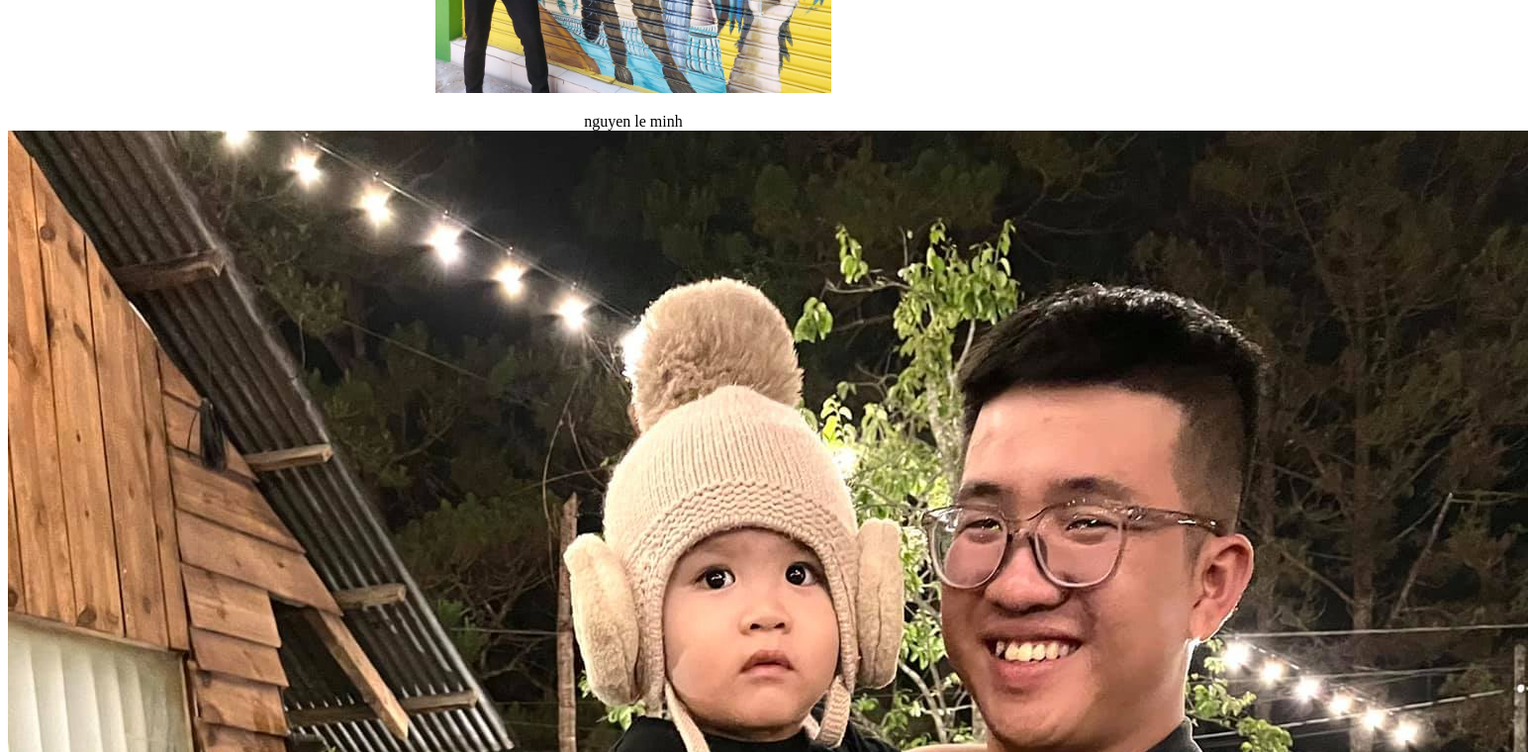
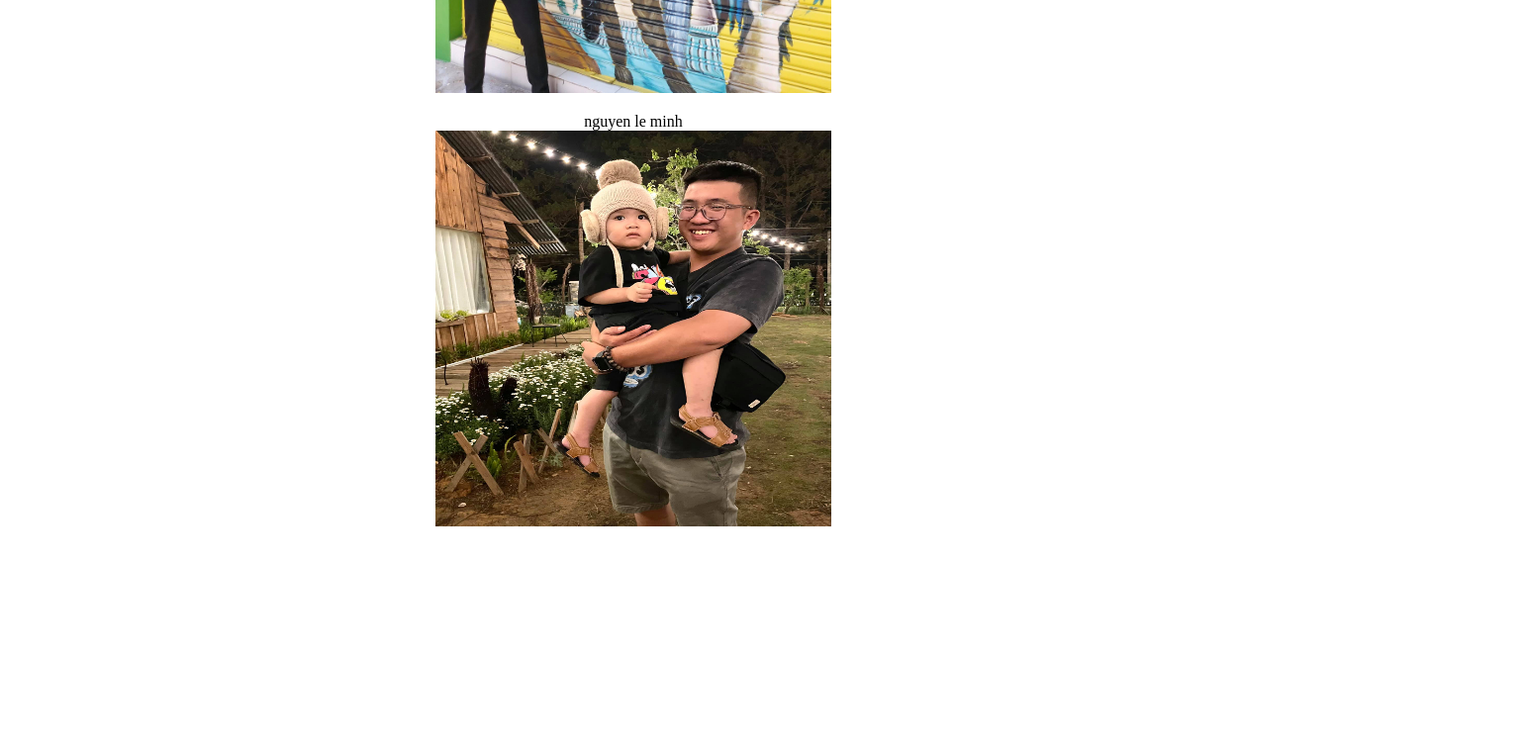
Before and after one commit to zuloaa1/zuloaa1, a plain HTML site: page index.html in a window 1280 px wide. Shown: the part 340-1100 px from the top of the page at 99% size, 1544 px wide, since content can reach past the window. After the commit the page ends 892 px from the top, so only its background shows below. Drawn offline with Linux system fonts and the light colour scheme.

Commit message:
Update index.html

```diff
--- a/index.html
+++ b/index.html
@@ -11,7 +11,7 @@ nguyen van phuc dien do la toi<br />
 </p>
 <p>
 nguyen le minh <br />
-<img src="minh.jpg" />
+<img width="400" height="400" src="minh.jpg" />
 </p>
 </center>
 </body>
```
